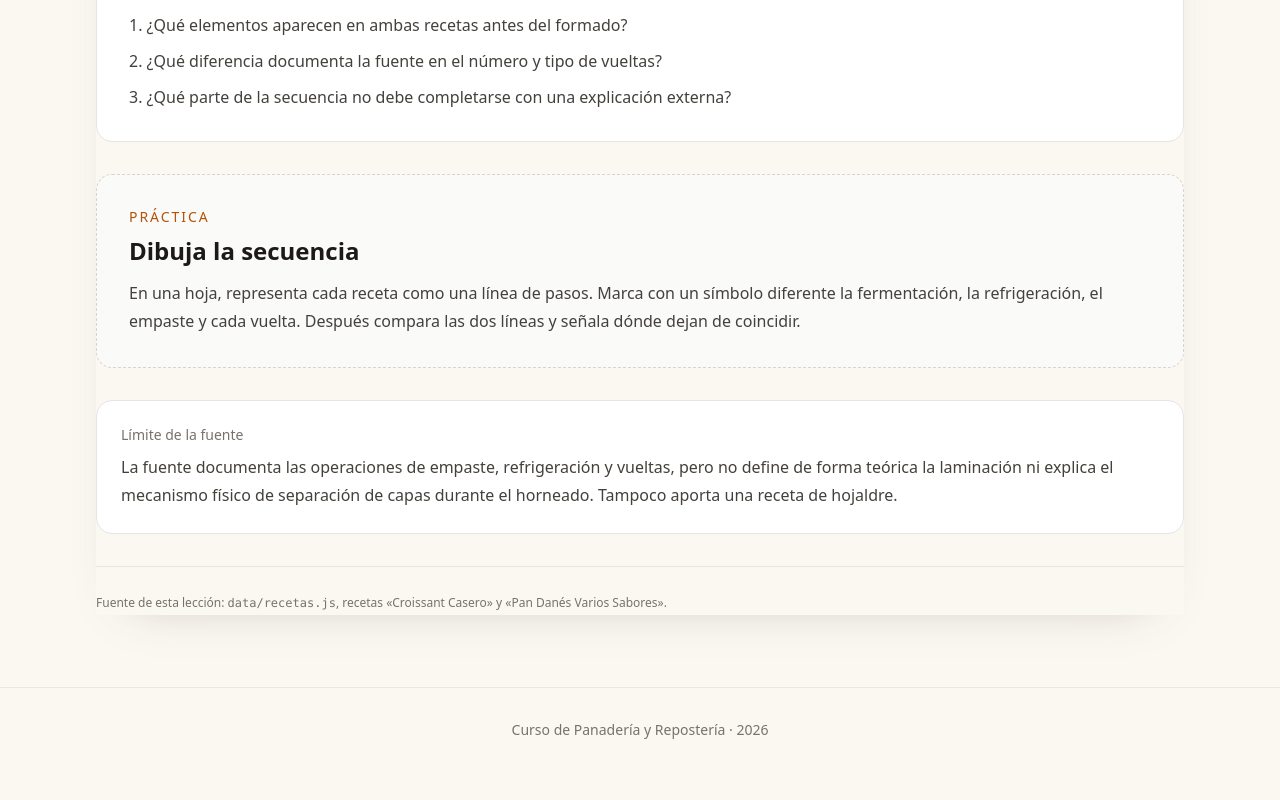
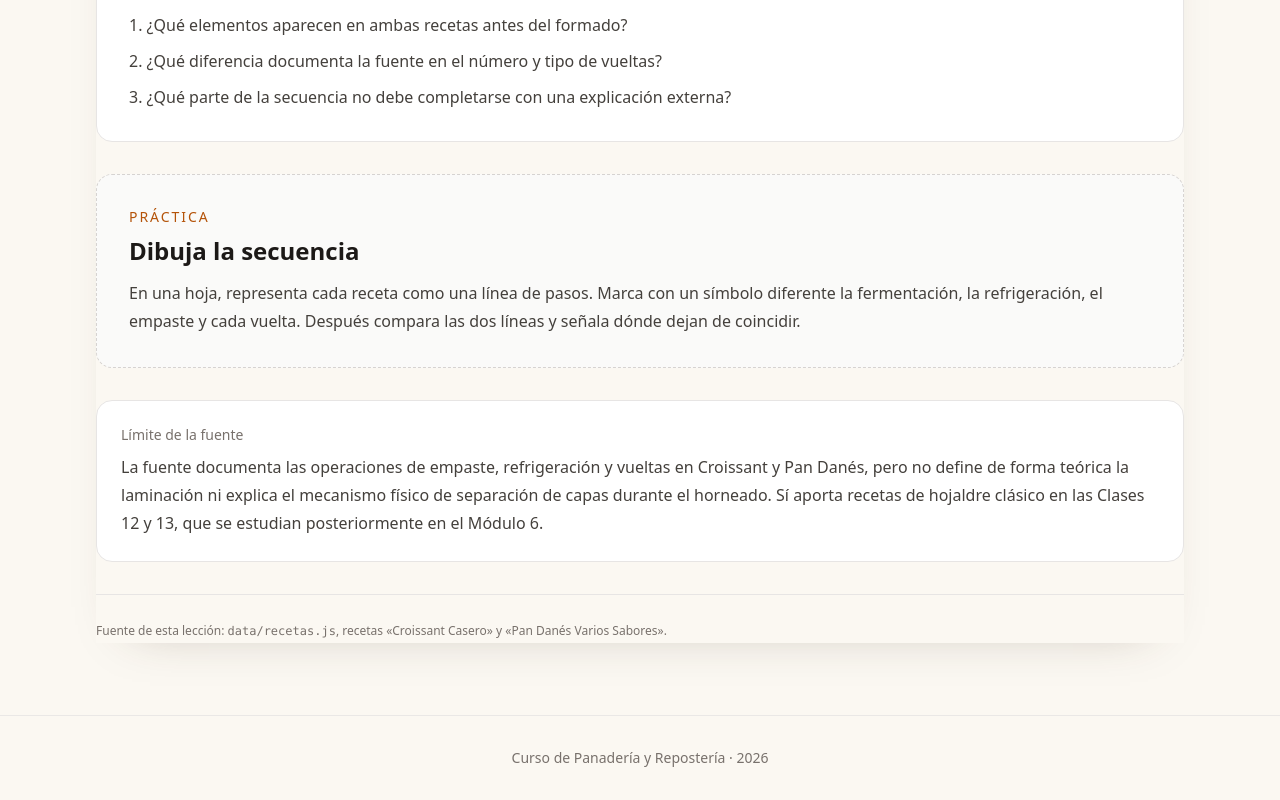
Before and after one commit to Drworm82/CursoPanadero, a Next.js app: page /leccion-principio-del-laminado in a window 1280 px wide. Shown: the part 1893-2693 px from the top of the page. Before the commit the page ends 2665 px from the top, so only its background shows below. Built offline with nearby package versions, Linux system fonts and the light colour scheme; no server answers.

Commit message:
Corregir límite de fuente en Lección 40

```diff
--- a/pages/leccion-principio-del-laminado.js
+++ b/pages/leccion-principio-del-laminado.js
@@ -113,9 +113,9 @@ export default function LessonPrincipioDelLaminadoPage() {
         <section className="rounded-2xl border border-stone-200 bg-white p-6">
           <p className="text-sm font-medium text-stone-500">Límite de la fuente</p>
           <p className="mt-2 leading-7 text-stone-700">
-            La fuente documenta las operaciones de empaste, refrigeración y vueltas, pero no define de forma
+            La fuente documenta las operaciones de empaste, refrigeración y vueltas en Croissant y Pan Danés, pero no define de forma
             teórica la laminación ni explica el mecanismo físico de separación de capas durante el horneado.
-            Tampoco aporta una receta de hojaldre.
+            Sí aporta recetas de hojaldre clásico en las Clases 12 y 13, que se estudian posteriormente en el Módulo 6.
           </p>
         </section>
 
```
